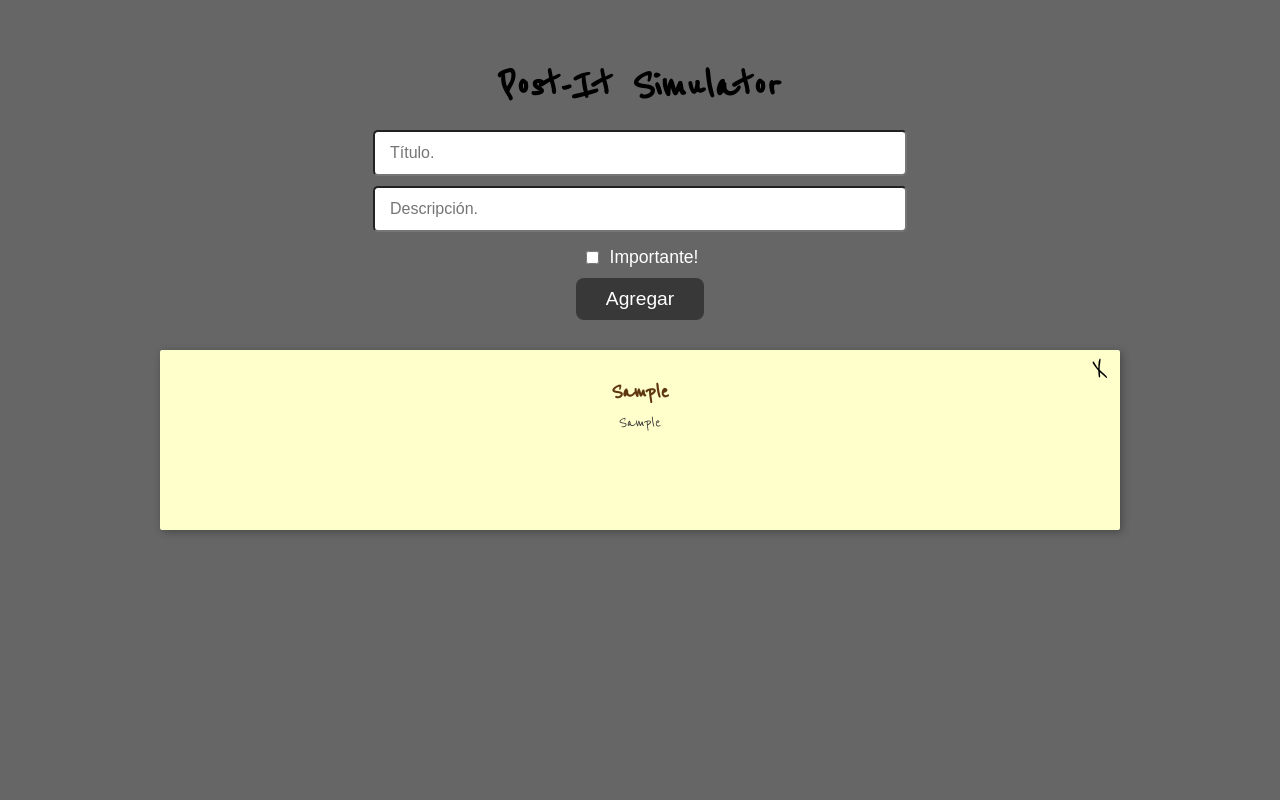
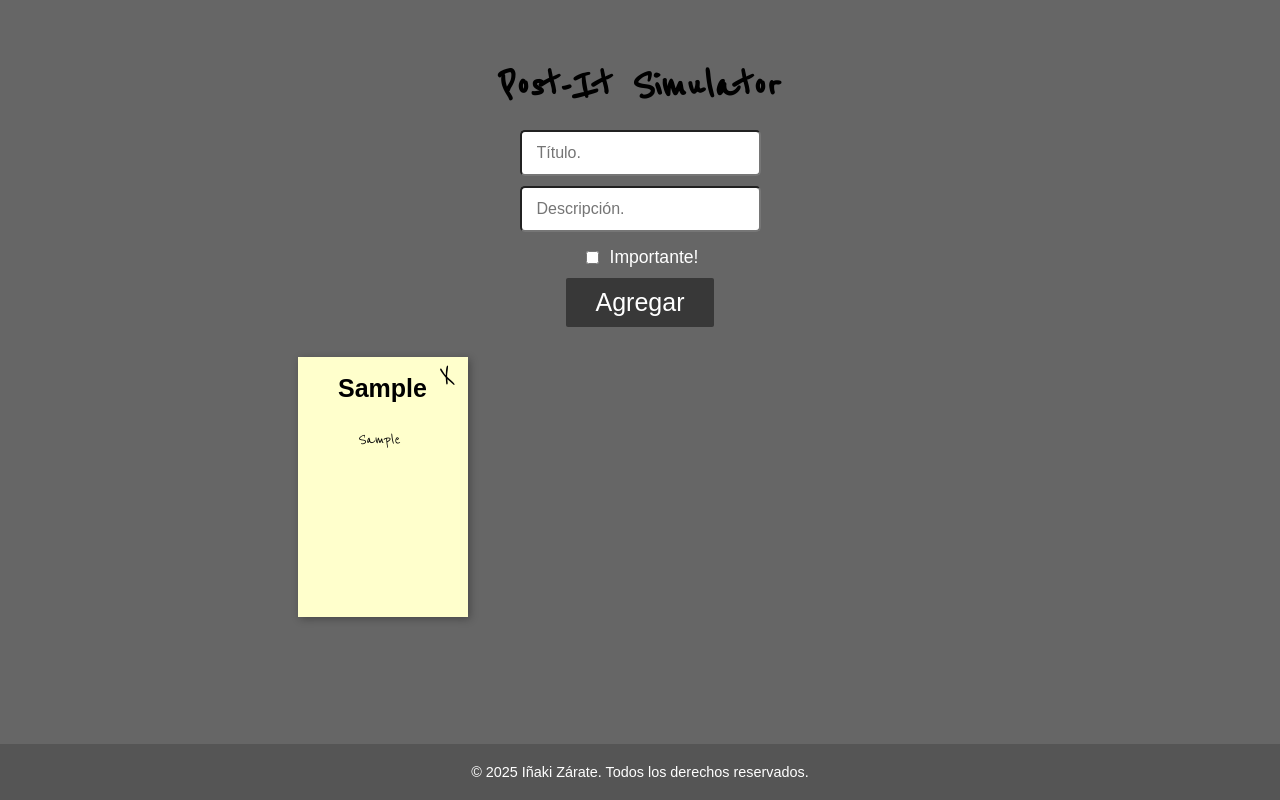
Before and after one commit to renkorz/evaluacion3-iz, a React (Create React App) app: page / in a window 1280 px wide. Both pictures are taken after typing "Sample", "Sample" into the empty fields and a click on the button "Agregar". Built offline with nearby package versions, Linux system fonts and the light colour scheme.

Commit message:
Configuración terminal.

```diff
--- a/src/App.css
+++ b/src/App.css
@@ -1,5 +1,16 @@
+html, body {
+  height: 100%;
+  margin: 0;
+  padding: 0;
+}
+#root {
+  display: flex;
+  flex-direction: column;
+  min-height: 100vh;
+
+}
 body {
-  font-family: 'Reenie Beanie', cursive;
+  font-family: 'Reenie Beanie', vbo;
   background-color: #666;
   margin: 0;
   padding: 0;
@@ -7,7 +18,8 @@ body {
 }
 
 .app-container {
-  max-width: 960px;
+  flex: 1;
+  max-width: 1200px;
   margin: 0 auto;
   padding: 30px 20px;
   text-align: center;
@@ -28,7 +40,6 @@ body {
 }
 
 .form-postit input {
-  width: 100%;
   max-width: 500px;
   padding: 12px 15px;
   border-radius: 5px;
@@ -41,10 +52,10 @@ body {
 .form-postit button {
   background-color: #383838;
   color: white;
-  font-size: 1.2rem;
+  font-size: 25px;
   padding: 10px 30px;
   border: none;
-  border-radius: 8px;
+  border-radius: 2px;
   cursor: pointer;
   transition: background 0.3s ease;
   font-family: 'Arial', cursive;
@@ -54,14 +65,6 @@ body {
   background-color: #424242;
 }
 
-/* Grid para post-its */
-.postits-grid {
-  display: grid;
-  grid-template-columns: repeat(auto-fit, minmax(180px, 1fr));
-  gap: 20px;
-}
-
-/* Título dentro del post-it */
 .titulo-postit {
   margin: 0 0 10px;
   font-size: 1.5rem;
@@ -69,32 +72,56 @@ body {
 }
 
 .titulo-postit {
-  margin: 0;
+  margin: 12px;
   margin-bottom: 10px;
-  font-size: 1.5rem;
-  color: #5f370e;
+  font-size: 25px;
+  color: #000000;
   word-wrap: break-word;
+  font-family: Arial;
 }
 
 .descripcion-postit {
-  margin: 0;
+  flex: 1;
+  overflow-y: auto;
   font-size: 1.1rem;
   word-wrap: break-word;
+  padding-right: 6px;
 }
 
-.postit {
+.descripcion-postit::-webkit-scrollbar {
+  width: 6px;
+}
+
+.descripcion-postit::-webkit-scrollbar-thumb {
+  background-color: rgba(0, 0, 0, 0.3);
+  border-radius: 4px;
+}
+
+.postit{
+  width: 100%;
+  height: 250px;
+  min-width: 150px;
+  min-height: 150px;
   background-color: #ffffcc;
-  border-radius: 2px;
-  padding: 30px 30px;
+  padding: 5px;
   position: relative;
-  box-shadow: 2px 2px 8px rgba(0, 0, 0, 0.3);
-  font-size: 1rem;
+  box-shadow: 2px 2px 8px rgba(0,0,0,0.3);
+  font-size: 25px;
   font-family: 'Reenie Beanie', cursive;
-  color: #333;
-  transition: transform 0.2s ease;
+  color: #000000;
+  transition: transform 0.2 ease;
   display: flex;
   flex-direction: column;
-  min-height: 120px;
+  justify-content: flex-start;
+  overflow: hidden;
+}
+
+.postits-grid {
+  display: grid;
+  margin: 0;
+  grid-template-columns: repeat(4, 1fr);
+  gap: 15px;
+  justify-content: flex-end;
 }
 
 .postit:hover {
@@ -131,6 +158,16 @@ body {
   margin-top: 5px;
 }
 
+.pie-pagina {
+  text-align: center;
+  padding: 20px;
+  background-color: #555;
+  color: #fff;
+  font-size: 0.9rem;
+  margin-top: 40px;
+  font-family: 'Arial', cursive;
+}
+
 /* Responsive para móviles */
 @media (max-width: 590px) {
   .form-postit textarea {
@@ -143,12 +180,12 @@ body {
   }
 
   .postit {
-    font-size: 1rem;
+    font-size: 35px;
   }
 
   .postits-grid {
     display: grid;
     grid-template-columns: 1fr;
-    gap: 20px;
+    gap: 25px;
   }
 }
--- a/src/App.js
+++ b/src/App.js
@@ -21,6 +21,7 @@ function App() {
   };
 
   return (
+    <>
     <div className="app-container">
       <h1>Post-It Simulator</h1>
       <Formulariopostit agregarPostit={agregarPostit} />
@@ -37,6 +38,10 @@ function App() {
         ))}
       </div>
     </div>
+        <footer className="pie-pagina">
+      &copy; 2025 Iñaki Zárate. Todos los derechos reservados.
+    </footer>
+    </>
   );
 }
 
```
